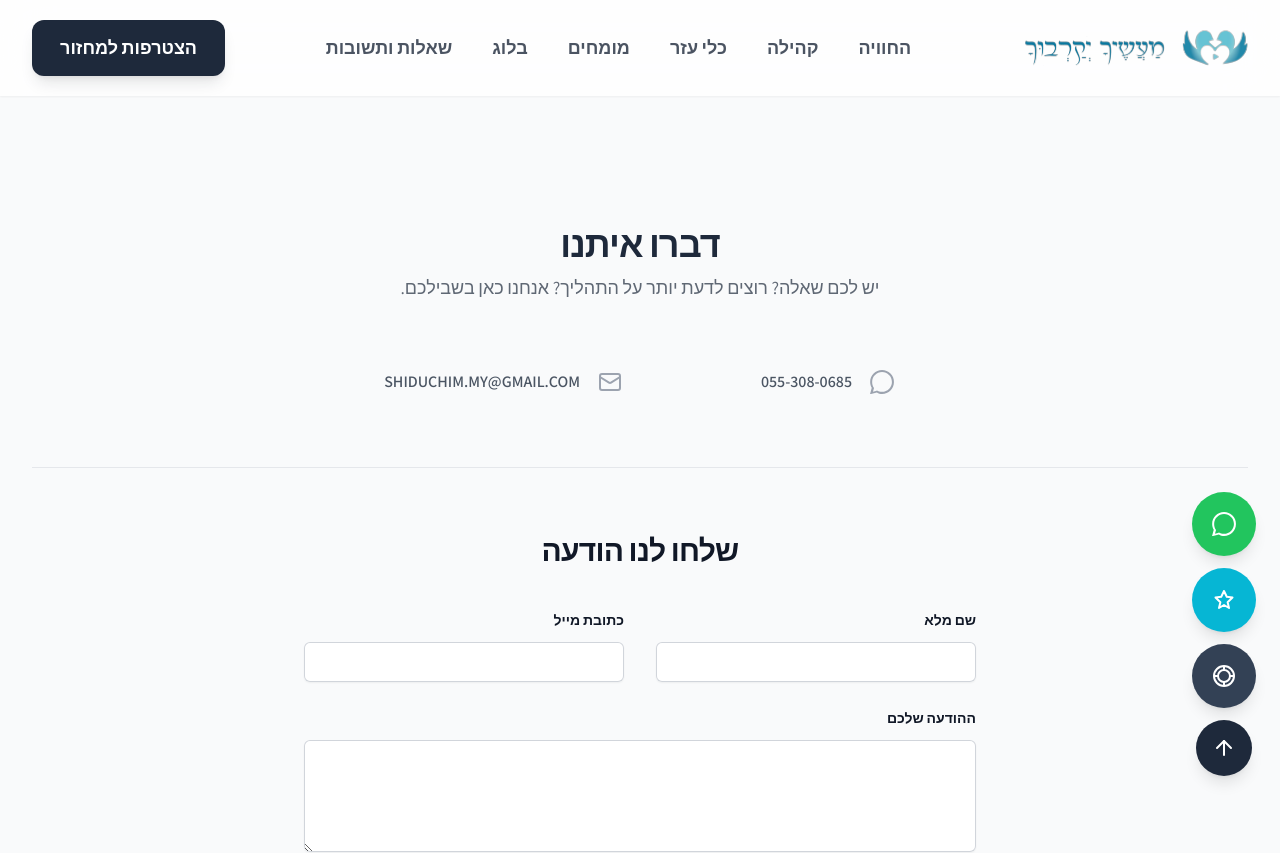
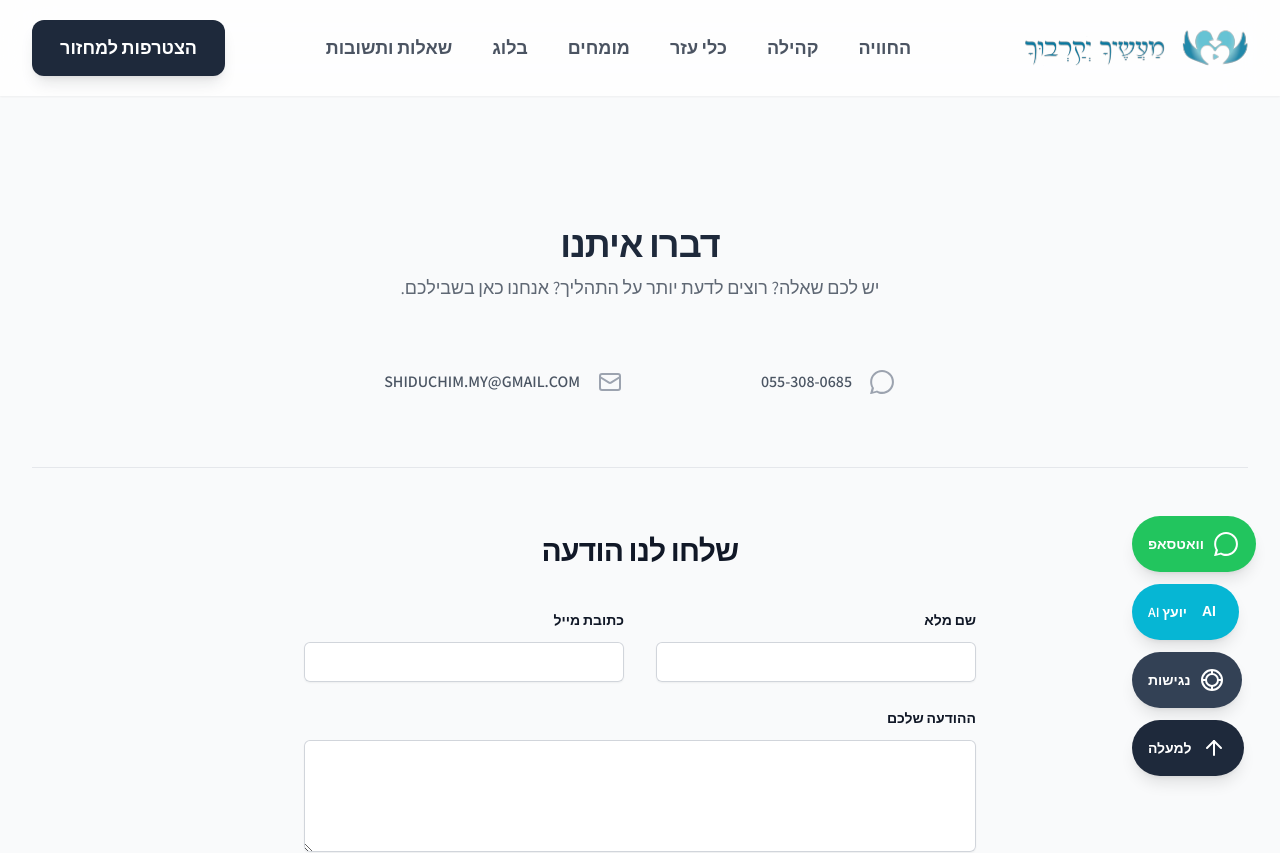
Before and after one commit to itsikdahan1/maasecha-yekarevucha, a Next.js app: page /contact in a window 1280 px wide. Shown: the top 853 px of the page. Built offline with nearby package versions, Linux system fonts and the light colour scheme.

Commit message:
Fix all build errors

```diff
--- a/src/app/page.tsx
+++ b/src/app/page.tsx
@@ -1,19 +1,14 @@
-// src/app/page.tsx
-
-// שינוי 1: נייבא גם את הפונקציה לקבלת מומחים
 import { getPosts, getExperts } from '@/lib/sanity';
 import { HomePageClient } from '@/components/HomePageClient';
 import type { Post, Expert } from '@/types';
 
 export default async function HomePage() {
-  // שינוי 2: נטען את כל המידע במקביל באמצעות Promise.all לשיפור ביצועים
   const [posts, experts]: [Post[], Expert[]] = await Promise.all([
     getPosts(),
     getExperts()
   ]);
 
   return (
-    // שינוי 3: נעביר את כל המידע שקיבלנו לקומפוננטת הלקוח
     <HomePageClient posts={posts} experts={experts} />
   );
 }
--- a/src/components/ExpertsSection.tsx
+++ b/src/components/ExpertsSection.tsx
@@ -1,14 +1,10 @@
-// src/components/ExpertsSection.tsx
 import React, { FC } from 'react';
-// הסרנו את הקריאה לשרת מכאן
 import type { Expert } from '@/types';
 
-// יצרנו ממשק ל-props
 interface ExpertsSectionProps {
   experts: Expert[];
 }
 
-// הקומפוננטה כבר לא async ומקבלת את המומחים כ-prop
 export const ExpertsSection: FC<ExpertsSectionProps> = ({ experts }) => {
   return (
     <section id="experts" className="py-24 sm:py-32 bg-brand-cream" dir="rtl">
--- a/src/components/FloatingButtons.tsx
+++ b/src/components/FloatingButtons.tsx
@@ -16,6 +16,41 @@ export const FloatingButtons: FC = () => {
         window.scrollTo({ top: 0, behavior: 'smooth' });
     };
 
+    const buttons = [
+        {
+            label: "וואטסאפ",
+            icon: "whatsappSolid",
+            action: () => window.open(`https://wa.me/972553080685?text=${whatsappText}`, '_blank'),
+            isLink: true,
+            bgColor: "bg-green-500 hover:bg-green-600",
+            ariaLabel: "יצירת קשר בוואטסאפ"
+        },
+        {
+            label: "יועץ AI",
+            icon: "aiLetters", // ⬇️ התיקון כאן: החלפנו לאייקון 'aiLetters' ⬇️
+            action: () => setIsChatOpen(true),
+            isLink: false,
+            bgColor: "bg-brand-cyan hover:bg-cyan-600",
+            ariaLabel: "פתיחת צ'אט עם יועץ חכם"
+        },
+        {
+            label: "נגישות",
+            icon: "accessibilityNew",
+            action: () => setIsAccessibilityOpen(true),
+            isLink: false,
+            bgColor: "bg-slate-700 hover:bg-slate-800",
+            ariaLabel: "פתיחת תפריט נגישות"
+        },
+        {
+            label: "למעלה",
+            icon: "arrowUp",
+            action: scrollToTop,
+            isLink: false,
+            bgColor: "bg-brand-dark hover:bg-slate-700",
+            ariaLabel: "חזרה לראש העמוד"
+        },
+    ];
+
     return (
         <>
             <AnimatePresence>
@@ -23,46 +58,24 @@ export const FloatingButtons: FC = () => {
                 {isAccessibilityOpen && <AccessibilityMenu toggle={() => setIsAccessibilityOpen(false)} />}
             </AnimatePresence>
 
-            {/* ⬇️ התיקון כאן: שינינו את הרווח בין הכפתורים ל-gap-3 ⬇️ */}
-            <div className="fixed bottom-4 right-4 sm:bottom-6 sm:right-6 z-50 flex flex-col items-center gap-3">
-                {/* ⬇️ התיקון כאן: שינינו את הגודל ל-w-14 h-14 במובייל ול-w-16 h-16 בגדולים יותר ⬇️ */}
-                <a
-                    href={`https://wa.me/972553080685?text=${whatsappText}`}
-                    target="_blank"
-                    rel="noopener noreferrer"
-                    className="group relative w-14 h-14 sm:w-16 sm:h-16 rounded-full bg-green-500 text-white flex items-center justify-center shadow-lg hover:bg-green-600 hover:scale-110 transition-all duration-300"
-                    aria-label="יצירת קשר בוואטסאפ"
-                    title="יצירת קשר בוואטסאפ"
-                >
-                    <Icon name="whatsappSolid" className="w-7 h-7 sm:w-8 sm:h-8"/>
-                </a>
+            <div className="fixed bottom-4 right-4 sm:bottom-6 sm:right-6 z-50 flex flex-col items-end gap-3">
+                {buttons.map((button) => {
+                    const commonClasses = "flex items-center justify-center h-14 w-14 md:w-auto md:px-4 rounded-full text-white font-semibold shadow-lg transition-all duration-300 transform hover:scale-105";
 
-                <button
-                    onClick={() => setIsChatOpen(true)}
-                    className="group relative w-14 h-14 sm:w-16 sm:h-16 rounded-full bg-brand-cyan text-white flex items-center justify-center shadow-lg hover:bg-cyan-600 hover:scale-110 transition-all duration-300"
-                    aria-label="פתיחת צ'אט עם יועץ חכם"
-                    title="צ'אט עם יועץ AI"
-                >
-                    <Icon name="sparkles" className="w-7 h-7 sm:w-8 sm:h-8"/>
-                </button>
+                    const buttonContent = (
+                        <>
+                            {/* שינינו את גודל האייקון כדי להתאים אותו לטקסט */}
+                            <Icon name={button.icon} className="w-8 h-8 md:w-7 md:h-7 flex-shrink-0"/>
+                            <span className="text-sm hidden md:inline mr-2">{button.label}</span>
+                        </>
+                    );
 
-                <button
-                    onClick={() => setIsAccessibilityOpen(true)}
-                    className="group relative w-14 h-14 sm:w-16 sm:h-16 rounded-full bg-slate-700 text-white flex items-center justify-center shadow-lg hover:bg-slate-800 hover:scale-110 transition-all duration-300"
-                    aria-label="פתיחת תפריט נגישות"
-                    title="תפריט נגישות"
-                >
-                    <Icon name="accessibilityNew" className="w-7 h-7 sm:w-8 sm:h-8"/>
-                </button>
+                    if (button.isLink) {
+                        return ( <a key={button.label} href="#" onClick={(e) => { e.preventDefault(); button.action(); }} className={`${commonClasses} ${button.bgColor}`} title={button.label} aria-label={button.ariaLabel}>{buttonContent}</a> );
+                    }
 
-                <button
-                    onClick={scrollToTop}
-                    className="group relative w-12 h-12 sm:w-14 sm:h-14 rounded-full bg-brand-dark text-white flex items-center justify-center shadow-lg hover:bg-slate-700 hover:scale-110 transition-all duration-300"
-                    aria-label="חזרה לראש העמוד"
-                    title="חזרה לראש העמוד"
-                >
-                    <Icon name="arrowUp" className="w-6 h-6 sm:w-7 sm:h-7"/>
-                </button>
+                    return ( <button key={button.label} onClick={button.action} className={`${commonClasses} ${button.bgColor}`} aria-label={button.ariaLabel} title={button.label}>{buttonContent}</button> );
+                })}
             </div>
         </>
     );
--- a/src/components/Icon.tsx
+++ b/src/components/Icon.tsx
@@ -8,6 +8,11 @@ type IconProps = {
 
 export const Icon: FC<IconProps> = ({ name, className }) => {
     const icons: { [key: string]: React.ReactNode } = {
+	    aiLetters: <svg viewBox="0 0 24 24" fill="currentColor" xmlns="http://www.w3.org/2000/svg"><text x="50%" y="50%" dominant-baseline="middle" text-anchor="middle" font-family="Arial, sans-serif" font-size="12" font-weight="bold">AI</text></svg>,
+		lightBulb: <svg viewBox="0 0 24 24" fill="none" xmlns="http://www.w3.org/2000/svg"><path d="M9 18a1 1 0 0 1 1-1h4a1 1 0 0 1 1 1v2a1 1 0 0 1-1 1h-4a1 1 0 0 1-1-1v-2ZM12 17v-3" stroke="currentColor" stroke-width="2" stroke-linecap="round" stroke-linejoin="round"/><path d="M12 14a6 6 0 0 0 4.24-1.76a6 6 0 0 0 0-8.48a6 6 0 0 0-8.48 0a6 6 0 0 0 0 8.48A6 6 0 0 0 12 14Z" stroke="currentColor" stroke-width="2" stroke-linecap="round" stroke-linejoin="round"/></svg>,
+		aiChip: <svg viewBox="0 0 24 24" fill="none" xmlns="http://www.w3.org/2000/svg"><path d="M4 10V7a2 2 0 0 1 2-2h3M4 14v3a2 2 0 0 0 2 2h3M14 4h3a2 2 0 0 1 2 2v3M14 20h3a2 2 0 0 0 2-2v-3" stroke="currentColor" stroke-width="2" stroke-linecap="round" stroke-linejoin="round"/><path d="M12 12a3 3 0 1 0-3-3m0 6a3 3 0 1 0 3 3m-3-3a3 3 0 1 1 3-3m-3 3a3 3 0 1 0 3 3" stroke="currentColor" stroke-width="2" stroke-linecap="round" stroke-linejoin="round"/></svg>,
+		aiChat: <svg viewBox="0 0 24 24" fill="none" xmlns="http://www.w3.org/2000/svg"><path d="M21 11.5a8.38 8.38 0 0 1-8.38 8.38H12a1 1 0 0 1-1-1v-1.55a.5.5 0 0 0-.29-.45L8.29 15.2a1 1 0 0 1-.36-1.36l1.22-2.12a.5.5 0 0 0 0-.5l-1.22-2.12a1 1 0 0 1 .36-1.36l2.42-1.62a.5.5 0 0 0 .29-.45V4a1 1 0 0 1 1-1h.62A8.38 8.38 0 0 1 21 11.5Z" stroke="currentColor" stroke-width="2" stroke-linecap="round" stroke-linejoin="round"></path><path d="m11.5 6.5-1 2.5-2.5 1 2.5 1 1 2.5 1-2.5 2.5-1-2.5-1-1-2.5Z" stroke="currentColor" stroke-width="2" stroke-linecap="round" stroke-linejoin="round"></path><path d="M4 17.5a1 1 0 0 0-1 1v1.5a1 1 0 0 0 1 1h1" stroke="currentColor" stroke-width="2" stroke-linecap="round"></path></svg>,
+		friendlyBot: <svg viewBox="0 0 24 24" fill="none" xmlns="http://www.w3.org/2000/svg"><path d="M16 11.5a1.5 1.5 0 1 1-3 0 1.5 1.5 0 0 1 3 0ZM9 11.5a1.5 1.5 0 1 1-3 0 1.5 1.5 0 0 1 3 0Z" fill="currentColor"/><path d="M4.32 9.35c.8-.5 1.7-1.17 2.2-2.14.5-.98.53-2.17.02-3.23A4.5 4.5 0 0 1 12 2.02a4.5 4.5 0 0 1 5.66 1.96c-.5 1.06-.48 2.25.02 3.23.5.97 1.4 1.64 2.2 2.14A8.5 8.5 0 0 1 22 17.5V19a2 2 0 0 1-2 2H4a2 2 0 0 1-2-2v-1.5a8.5 8.5 0 0 1 2.32-8.15Z" stroke="currentColor" stroke-width="2" stroke-linecap="round" stroke-linejoin="round"/></svg>,
         whatsappSolid: <svg xmlns="http://www.w3.org/2000/svg" width="24" height="24" viewBox="0 0 24 24" fill="currentColor"><path d="M.057 24l1.687-6.163c-1.041-1.804-1.588-3.849-1.587-5.946.003-6.556 5.338-11.891 11.893-11.891 3.181.001 6.167 1.24 8.413 3.488 2.245 2.248 3.487 5.235 3.487 8.413C24 18.667 18.664 24 12.107 24c-1.859 0-3.659-.547-5.215-1.554l-6.273 1.654zm6.597-3.807c1.676.995 3.276 1.591 5.392 1.592 5.448 0 9.886-4.434 9.889-9.885.002-5.447-4.435-9.884-9.888-9.884-5.448 0-9.886 4.434-9.889 9.884-.001 2.225.651 4.315 1.847 6.062l-1.011 3.697 3.847-1.002z"/></svg>,
         sparkles: <svg xmlns="http://www.w3.org/2000/svg" width="24" height="24" viewBox="0 0 24 24" fill="none" stroke="currentColor" strokeWidth="2" strokeLinecap="round" strokeLinejoin="round"><path d="M12 3L9.25 8.75L3.5 9.5L8.38 14.25L7 20l5-3 5 3-1.38-5.75L20.5 9.5l-5.75-.75Z"/></svg>,
         accessibilityNew: <svg xmlns="http://www.w3.org/2000/svg" width="24" height="24" viewBox="0 0 24 24" fill="none" stroke="currentColor" strokeWidth="2" strokeLinecap="round" strokeLinejoin="round"><circle cx="12" cy="12" r="10" /><path d="M12 18a6 6 0 1 0 0-12" /><path d="M12 18a6 6 0 1 1 0-12" /><path d="M12 6V3" /><path d="M12 21v-3" /><path d="M6 12H3" /><path d="M21 12h-3" /></svg>,
@@ -20,7 +25,8 @@ export const Icon: FC<IconProps> = ({ name, className }) => {
         menu: <svg xmlns="http://www.w3.org/2000/svg" width="24" height="24" viewBox="0 0 24 24" fill="none" stroke="currentColor" strokeWidth="2" strokeLinecap="round" strokeLinejoin="round"><line x1="3" y1="12" x2="21" y2="12"></line><line x1="3" y1="6" x2="21" y2="6"></line><line x1="3" y1="18" x2="21" y2="18"></line></svg>,
         x: <svg xmlns="http://www.w3.org/2000/svg" width="24" height="24" viewBox="0 0 24 24" fill="none" stroke="currentColor" strokeWidth="2" strokeLinecap="round" strokeLinejoin="round"><line x1="18" y1="6" x2="6" y2="18"></line><line x1="6" y1="6" x2="18" y2="18"></line></svg>,
         arrowLeft: <svg xmlns="http://www.w3.org/2000/svg" width="24" height="24" viewBox="0 0 24 24" fill="none" stroke="currentColor" strokeWidth="2" strokeLinecap="round" strokeLinejoin="round"><line x1="19" y1="12" x2="5" y2="12"></line><polyline points="12 19 5 12 12 5"></polyline></svg>,
-        arrowUp: <svg xmlns="http://www.w3.org/2000/svg" width="24" height="24" viewBox="0 0 24 24" fill="none" stroke="currentColor" strokeWidth="2" strokeLinecap="round" strokeLinejoin="round"><line x1="12" y1="19" x2="12" y2="5"></line><polyline points="5 12 12 5 19 12"></polyline></svg>,
+        aiAssistantBot: <svg viewBox="0 0 24 24" fill="none" xmlns="http://www.w3.org/2000/svg"><path d="M15 8.37A6.03 6.03 0 0 0 12 8a6.03 6.03 0 0 0-3 .37M10 3h4M12 3v2M12 15.5c-3.87 0-7 2.02-7 4.5v1h14v-1c0-2.48-3.13-4.5-7-4.5Z" stroke="currentColor" stroke-width="2" stroke-linecap="round" stroke-linejoin="round"/><path d="M18 10a2 2 0 1 0-4 0 2 2 0 0 0 4 0Z" fill="currentColor"/><path d="M10 10a2 2 0 1 0-4 0 2 2 0 0 0 4 0Z" fill="currentColor"/></svg>,
+		arrowUp: <svg xmlns="http://www.w3.org/2000/svg" width="24" height="24" viewBox="0 0 24 24" fill="none" stroke="currentColor" strokeWidth="2" strokeLinecap="round" strokeLinejoin="round"><line x1="12" y1="19" x2="12" y2="5"></line><polyline points="5 12 12 5 19 12"></polyline></svg>,
         mail: <svg xmlns="http://www.w3.org/2000/svg" width="24" height="24" viewBox="0 0 24 24" fill="none" stroke="currentColor" strokeWidth="2" strokeLinecap="round" strokeLinejoin="round"><rect x="2" y="4" width="20" height="16" rx="2"></rect><path d="m22 7-8.97 5.7a1.94 1.94 0 0 1-2.06 0L2 7"></path></svg>,
         whatsapp: <svg xmlns="http://www.w3.org/2000/svg" width="24" height="24" viewBox="0 0 24 24" fill="currentColor"><path d="M.057 24l1.687-6.163c-1.041-1.804-1.588-3.849-1.587-5.946.003-6.556 5.338-11.891 11.893-11.891 3.181.001 6.167 1.24 8.413 3.488 2.245 2.248 3.487 5.235 3.487 8.413C24 18.667 18.664 24 12.107 24c-1.859 0-3.659-.547-5.215-1.554l-6.273 1.654zm6.597-3.807c1.676.995 3.276 1.591 5.392 1.592 5.448 0 9.886-4.434 9.889-9.885.002-5.447-4.435-9.884-9.888-9.884-5.448 0-9.886 4.434-9.889 9.884-.001 2.225.651 4.315 1.847 6.062l-1.011 3.697 3.847-1.002z"/></svg>,
         whatsappBubble: <svg width="24" height="24" viewBox="0 0 24 24" fill="none" xmlns="http://www.w3.org/2000/svg"><path d="M12.04 2C6.58 2 2.13 6.45 2.13 12C2.13 14.06 2.7 16.01 3.71 17.69L2.5 21.5L6.41 20.32C7.99 21.29 9.85 21.88 11.84 21.88H12.04C17.5 21.88 21.95 17.43 21.95 11.97C21.95 6.51 17.5 2 12.04 2Z" fill="#25D366"/><path d="M10.03 7.52C9.84 7.52 9.68 7.52 9.53 7.52C9.28 7.52 9.06 7.58 8.86 7.97C8.67 8.36 8.04 9.03 8.04 10.2C8.04 11.37 8.88 12.49 9.01 12.67C9.13 12.85 10.93 15.42 13.48 16.48C15.54 17.34 16.04 17.16 16.41 17.1C16.83 17.03 17.65 16.56 17.85 15.97C18.05 15.38 18.05 14.88 17.99 14.79C17.93 14.7 17.77 14.64 17.52 14.52C17.27 14.4 16.1 13.88 15.88 13.8C15.67 13.71 15.51 13.65 15.35 13.94C15.19 14.23 14.71 14.79 14.56 14.95C14.41 15.11 14.26 15.14 14.01 15.02C13.76 14.9 12.89 14.61 11.83 13.66C11.01 12.93 10.45 12.04 10.3 11.8C10.15 11.56 10.26 11.44 10.38 11.32C10.49 11.21 10.63 11.03 10.75 10.89C10.87 10.75 10.93 10.63 11.02 10.45C11.11 10.27 11.05 10.12 10.99 10.00C10.93 9.88 10.51 8.86 10.33 8.41C10.15 7.96 9.99 7.52 10.03 7.52Z" fill="white"/></svg>,
```
Also changed, not shown: src/app/faq/page.tsx (+37 -24 lines), src/components/HomePageClient.tsx (+1 -6 lines), src/lib/sanity.ts (+3 -5 lines).
